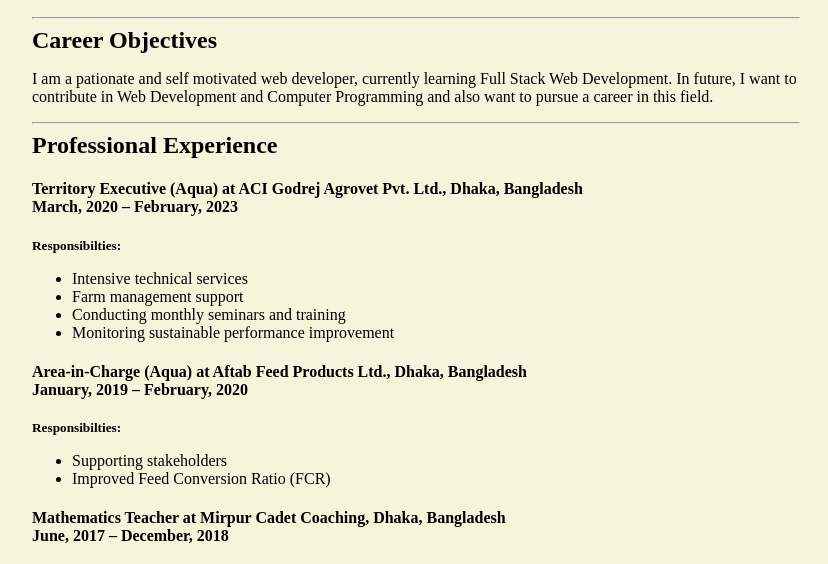
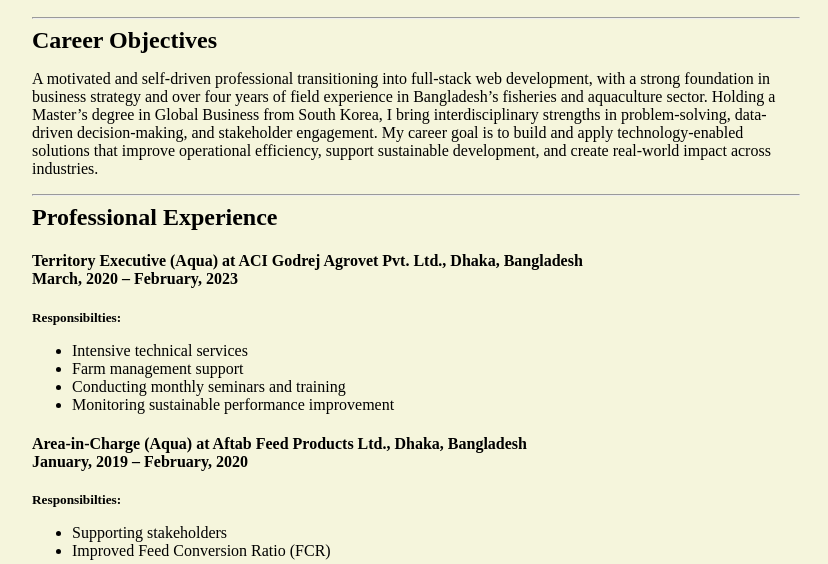
Before and after one commit to saimum-sifat/my-resume, a plain HTML site: page index.html in a window 1280 px wide. Shown: the part 170-734 px from the top of the page, without its empty margins (224-1052 px from the left). Drawn offline with Linux system fonts and the light colour scheme.

Commit message:
Revise resume content for clarity and detail
Updated career objectives and professional experience sections to reflect a more polished and detailed summary of skills and background.

```diff
--- a/index.html
+++ b/index.html
@@ -28,9 +28,7 @@
     <hr />
     <h2>Career Objectives</h2>
     <p>
-      I am a pationate and self motivated web developer, currently learning Full
-      Stack Web Development. In future, I want to contribute in Web Development
-      and Computer Programming and also want to pursue a career in this field.
+      A motivated and self-driven professional transitioning into full-stack web development, with a strong foundation in business strategy and over four years of field experience in Bangladesh’s fisheries and aquaculture sector. Holding a Master’s degree in Global Business from South Korea, I bring interdisciplinary strengths in problem-solving, data-driven decision-making, and stakeholder engagement. My career goal is to build and apply technology-enabled solutions that improve operational efficiency, support sustainable development, and create real-world impact across industries.
     </p>
     <hr />
     <h2>Professional Experience</h2>
```
